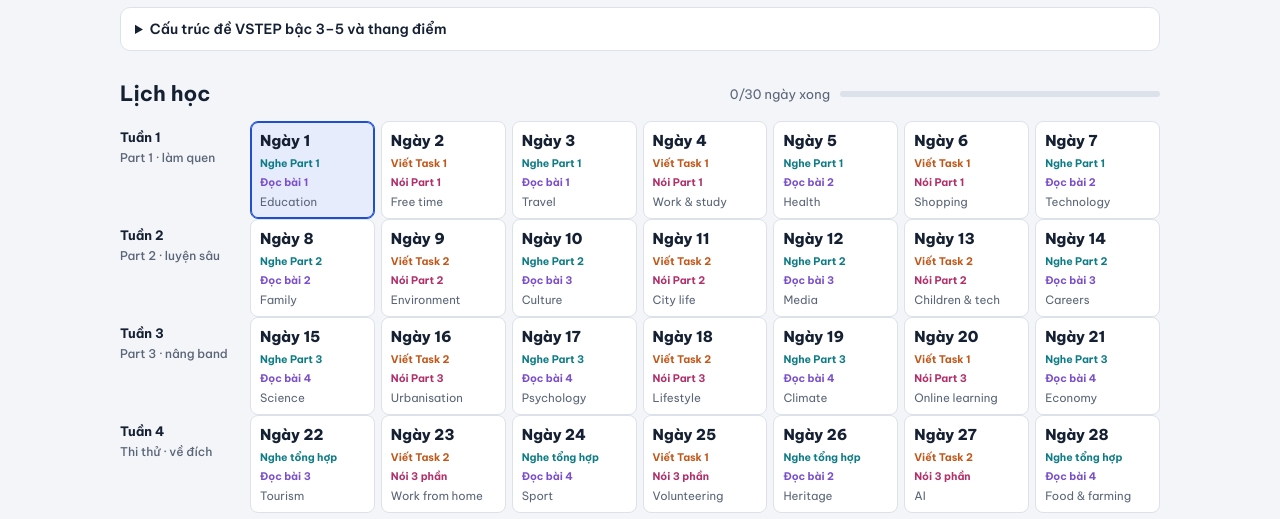
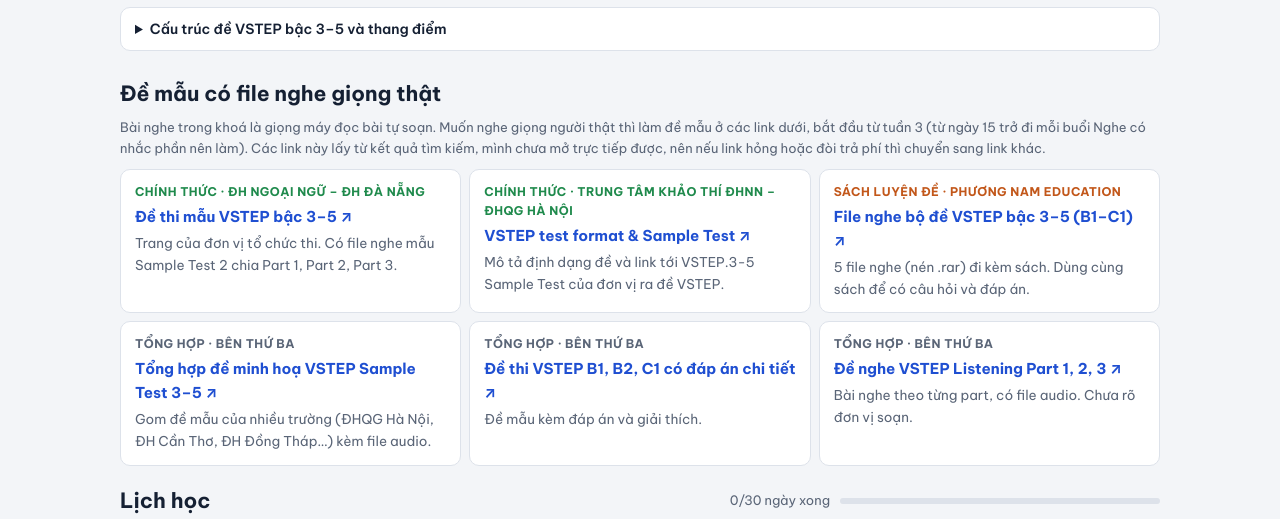
Before and after one commit to huynhnh2001-eng/Nhi-Y-n-, a plain HTML site: page vstep/index.html in a window 1280 px wide. Shown: the part 202-721 px from the top of the page. Drawn offline with Linux system fonts and the light colour scheme.

Commit message:
Link VSTEP sample tests with real listening audio
Co-Authored-By: Claude Opus 5.5 <noreply@anthropic.com>
Claude-Session: https://claude.ai/code/session_01ADwpjsLUxYDN9JwqaneopR

```diff
--- a/vstep/index.html
+++ b/vstep/index.html
@@ -128,6 +128,15 @@ details.tipwrap>summary{cursor:pointer;font-weight:700;font-size:13px;color:var(
 .bgrp .vi{display:block;color:var(--muted);font-size:13px}
 .hidevi .vi{filter:blur(5px);transition:filter .2s}
 .hidevi li:hover .vi{filter:none}
+.real{margin-top:22px;display:grid;gap:10px}
+.reallist{display:grid;grid-template-columns:repeat(auto-fill,minmax(280px,1fr));gap:8px}
+.rl{background:var(--surface);border:1px solid var(--line);border-radius:10px;padding:12px 14px;display:grid;gap:4px;align-content:start;min-width:0}
+.rl a{color:var(--accent);font-weight:700;text-decoration:none;overflow-wrap:anywhere}
+.rl a:hover{text-decoration:underline}
+.rl .who{font-size:12px;font-weight:700;letter-spacing:.04em;text-transform:uppercase;color:var(--c)}
+.rl p{font-size:13.5px;color:var(--muted)}
+.realtip{background:var(--surface);border:1px dashed var(--c);border-radius:10px;padding:10px 12px;font-size:14px;display:grid;gap:4px}
+.realtip a{color:var(--accent);font-weight:600}
 .plan{display:grid;gap:4px;font-size:14px}
 .prow{display:grid;grid-template-columns:72px 10px 1fr;gap:8px;align-items:center}
 .pt{font-family:var(--mono);font-size:12px;color:var(--muted);font-variant-numeric:tabular-nums}
@@ -222,6 +231,12 @@ table.ph td:first-child{font-weight:600;width:55%}
   </details>
 </header>
 
+<section class="real" id="de-that" aria-labelledby="real-h">
+  <h2 id="real-h">Đề mẫu có file nghe giọng thật</h2>
+  <p class="small muted">Bài nghe trong khoá là giọng máy đọc bài tự soạn. Muốn nghe giọng người thật thì làm đề mẫu ở các link dưới, bắt đầu từ tuần 3 (từ ngày 15 trở đi mỗi buổi Nghe có nhắc phần nên làm). Các link này lấy từ kết quả tìm kiếm, mình chưa mở trực tiếp được, nên nếu link hỏng hoặc đòi trả phí thì chuyển sang link khác.</p>
+  <div class="reallist" id="reallist"></div>
+</section>
+
 <section class="cal" aria-labelledby="cal-h">
   <div class="cal-top"><h2 id="cal-h">Lịch học</h2>
     <div style="display:flex;align-items:center;gap:10px;flex:1;justify-content:flex-end"><span class="small muted" id="ptext">0/30 ngày</span><div class="bar"><i id="pbar"></i></div></div></div>
@@ -308,6 +323,24 @@ function renderCal(){
   document.getElementById("ptext").textContent=`${n}/30 ngày xong`;
   document.getElementById("pbar").style.width=(n/30*100)+"%";
 }
+
+/* ---------- real-audio sample tests (from web search; not opened from here) ---------- */
+const REAL=[
+ {k:"udn",who:"Chính thức · ĐH Ngoại ngữ – ĐH Đà Nẵng",c:"var(--ok)",t:"Đề thi mẫu VSTEP bậc 3–5",u:"https://vstep.ufl.udn.vn/NLTA/Dinhdang/2025/De-thi-mau-Vstep-bac-3-52025.9.10067",d:"Trang của đơn vị tổ chức thi. Có file nghe mẫu Sample Test 2 chia Part 1, Part 2, Part 3."},
+ {k:"vnu",who:"Chính thức · Trung tâm Khảo thí ĐHNN – ĐHQG Hà Nội",c:"var(--ok)",t:"VSTEP test format & Sample Test",u:"https://vstep.vnu.edu.vn/test-format/",d:"Mô tả định dạng đề và link tới VSTEP.3-5 Sample Test của đơn vị ra đề VSTEP."},
+ {k:"pn",who:"Sách luyện đề · Phương Nam Education",c:"var(--W)",t:"File nghe bộ đề VSTEP bậc 3–5 (B1–C1)",u:"https://phuongnamedu.vn/resource/detail/bo-de-thi-theo-dinh-dang-vstep-bac-3-5-b1-c1-phan-ghi-am-luyen-tap-ki-nang-nghe-1219",d:"5 file nghe (nén .rar) đi kèm sách. Dùng cùng sách để có câu hỏi và đáp án."},
+ {k:"tav",who:"Tổng hợp · bên thứ ba",c:"var(--muted)",t:"Tổng hợp đề minh hoạ VSTEP Sample Test 3–5",u:"https://tienganhvstep.com/vstep-sample-test/",d:"Gom đề mẫu của nhiều trường (ĐHQG Hà Nội, ĐH Cần Thơ, ĐH Đồng Tháp…) kèm file audio."},
+ {k:"zim",who:"Tổng hợp · bên thứ ba",c:"var(--muted)",t:"Đề thi VSTEP B1, B2, C1 có đáp án chi tiết",u:"https://zim.vn/de-thi-vstep",d:"Đề mẫu kèm đáp án và giải thích."},
+ {k:"vv",who:"Tổng hợp · bên thứ ba",c:"var(--muted)",t:"Đề nghe VSTEP Listening Part 1, 2, 3",u:"https://vstepvietnam.org/vstep-listening/",d:"Bài nghe theo từng part, có file audio. Chưa rõ đơn vị soạn."}
+];
+function realLink(r){return `<a href="${r.u}" target="_blank" rel="noopener">${r.t} ↗</a>`}
+(function(){const L=document.getElementById("reallist");if(!L)return;
+  REAL.forEach(r=>L.appendChild(h(`<div class="rl" style="--c:${r.c}"><span class="who">${r.who}</span>${realLink(r)}<p>${r.d}</p></div>`)))})();
+// which real part to practise after a listening day (week 3 onward)
+function realTip(S,day){if(day<15)return null;
+  const part=S.part==="mix"?"cả 3 part (35 câu, 40 phút, nghe 1 lần)":"Part "+S.part;
+  const main=REAL[day%2?0:1],alt=REAL[3];
+  return h(`<div class="realtip" style="--c:var(--ok)"><b>Nghe thêm giọng thật (20–30 phút)</b><span>Sau bài hôm nay, làm ${part} của đề mẫu: ${realLink(main)} hoặc ${realLink(alt)}. Ghi điểm vào sổ để so với bài giọng máy.</span><a href="#de-that">Xem tất cả nguồn đề mẫu</a></div>`);}
 
 /* ---------- questions ---------- */
 function qBlock(day,key,i,Q){const name=`q-${day}-${key}-${i}`;const saved=((ST.ans[day]||{})[key]||{})[i];
@@ -409,6 +442,7 @@ function renderListening(S,day,num){
   const [c,main,aside]=cols();
   aside.appendChild(h(`<p class="small muted">Cách làm: đọc mẹo và câu hỏi trước, bấm <b>Phát audio</b>, chỉ nghe <b>1 lần</b> như thi thật rồi chọn đáp án ngay bên dưới. Làm hết các bài rồi bấm nộp ở cuối. Sau khi nộp, mở transcript để nghe lại câu sai.</p>`));
   aside.appendChild(lessonBox(S.lesson));
+  const rt=realTip(S,day);if(rt)aside.appendChild(rt);
   if(!TTS.ok)main.appendChild(h(`<p class="notts">Trình duyệt này không phát được giọng đọc. Bạn hãy mở trang bằng Chrome, Safari hoặc Edge, hoặc đọc transcript.</p>`));
   const allQ=[],qEls=[];
   S.items.forEach(it=>{
@@ -520,5 +554,5 @@ function route(scroll){const m=/^#day-(\d+)$/.exec(location.hash);let d=m?+m[1]:
   if(!(d>=1&&d<=30)){d=1;for(let i=1;i<=30;i++){if(!ST.done[i]){d=i;break}}}
   renderDay(d);if(scroll)document.getElementById("lesson").scrollIntoView({behavior:"smooth",block:"start"});}
 renderCal();route(false);
-addEventListener("hashchange",()=>route(true));
+addEventListener("hashchange",()=>{if(/^#day-\d+$/.test(location.hash))route(true)});
 </script>
```
